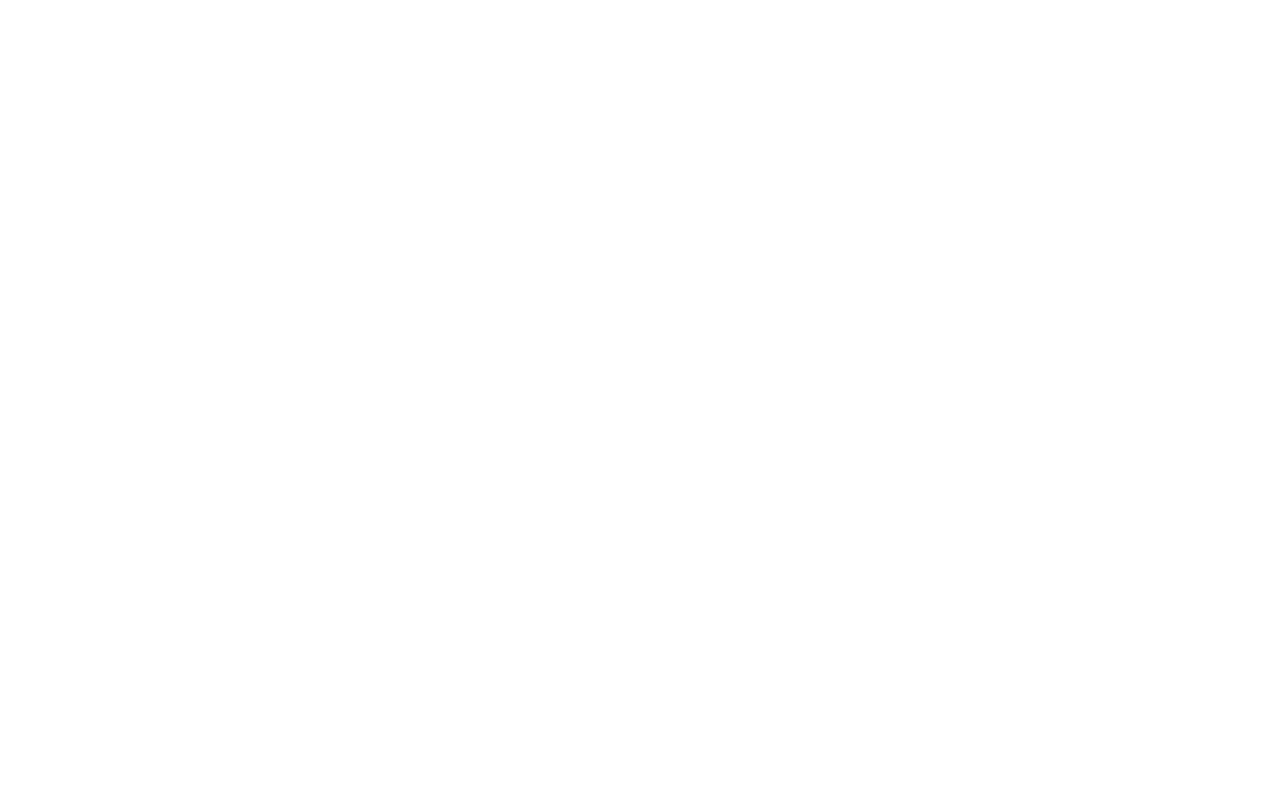
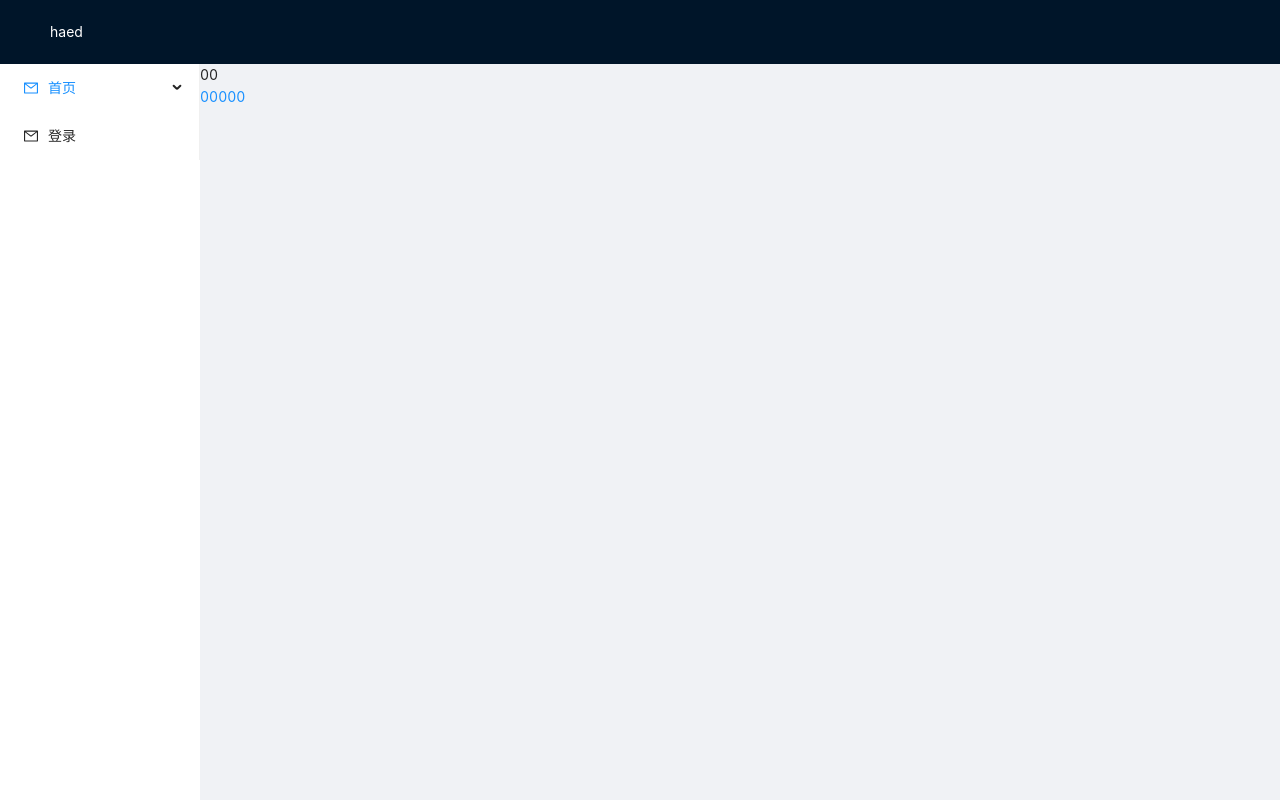
Before and after one commit to Groverjun/reactStudy, a React app: page /home/test in a window 1280 px wide. Built offline with nearby package versions, Linux system fonts and the light colour scheme.

Commit message:
路由重定向

```diff
--- a/package.json
+++ b/package.json
@@ -1,6 +1,6 @@
 {
   "name": "antd-demo",
-  "homepage":".",
+  "homepage": ".",
   "version": "0.1.0",
   "private": true,
   "dependencies": {
@@ -56,6 +56,7 @@
     "react-dom": "^16.13.1",
     "react-router-config": "^5.1.1",
     "react-router-dom": "^5.2.0",
+    "react-router-pro": "^0.0.16",
     "resolve": "1.15.0",
     "resolve-url-loader": "3.1.1",
     "sass-loader": "8.0.2",
--- a/src/App.js
+++ b/src/App.js
@@ -30,7 +30,6 @@ const renderRoutes = (routes, extraProps = {}, switchProps = {}) =>
           exact={route.exact}
           key={route.key || i}
           path={route.path}
-          exact= {route.path==='/index'?true:false}
           render={props =>
             (route.render ? (
               route.render(props)
--- a/src/layout/components/NavContend.js
+++ b/src/layout/components/NavContend.js
@@ -15,7 +15,7 @@ class NavContend extends React.Component {
 	};
 	render() {
 		const { current } = this.state;
-		const listItems = router[0].children[1].children.map(function(number){
+		const listItems = router[0].children.map(function(number){
 				if(number.children){
 					let listItemst = number.children.map(function(element){
 						return(<Menu.Item key={element.path}><Link to={element.path}>{element.title}</Link></Menu.Item>)
--- a/src/layout/index.js
+++ b/src/layout/index.js
@@ -1,10 +1,11 @@
 import React, { memo} from 'react'
 import { renderRoutes ,matchRoutes} from 'react-router-config'
-import { Route,Redirect } from 'react-router-dom';
+import { Route,Redirect ,Switch} from 'react-router-dom';
 import { Layout} from 'antd';
 import  NavContend from './components/NavContend';
 import  HeadContend from './components/HeadContend';
-
+import Home from '../views/home/index'
+import Login from '../views/login/index'
 const { Header, Content,Sider } = Layout;
 
 export default memo((props)=>{
@@ -19,8 +20,11 @@ export default memo((props)=>{
 				<NavContend/>
 			</Sider>
 			<Content>
-			{/* <Route to={props.route.children[0].path} component = {props.route.children[0].component}></Route> */}
+				<Redirect to="/home"/>
+				{/* <Route path="/" component={Home} exact route={props.route.children[0].children}/> */}
 				{renderRoutes(props.route.children)}
+				{/* <Route path="/home" component= {Home} exact></Route> */}
+				{/* {props.route.children} */}
 			</Content>
 			</Layout>
 		</Layout>
--- a/src/router/Routers.js
+++ b/src/router/Routers.js
@@ -1,6 +1,7 @@
 import React from 'react';
 import { BrowserRouter, } from 'react-router-dom';
 import { renderRoutes } from 'react-router-config';
+import {RouterPro} from "react-router-pro"
 //上面三个必不可少的,你可以对照一开始打建的项目路由引入作比较
 //这个文件就是路由分离的文件
 import {router} from './router'
--- a/src/router/router.js
+++ b/src/router/router.js
@@ -5,44 +5,85 @@ import Login from '../views/login/index'
 import Test from '../views/home/children/test'
 import Test2 from '../views/home/children/test2'
 const router = [
+    // {
+    //     path: '/',
+    //     component: App,
+    //     children:[
+    //         {
+    //             path: '/login',
+    //             title:"登录",
+    //             redirect:"/login",
+    //             exact:false,
+    //             component: Login,
+    //         },
+    //         {
+    //             path: '/index',
+    //             component:Layout ,
+    //             redirect:"/index/home",
+    //             children: [
+    //                 {
+    //                     path: '/index/home',
+    //                     title:"首页",
+    //                     component: Home,
+    //                     redirect:"/index/home/test",
+    //                     children: [
+    //                         {
+    //                             path: '/index/home/test',
+    //                             title:"test",
+    //                             exact:true,
+    //                             component: Test,
+    //                         },
+    //                         {
+    //                             path: '/index/home/test2',
+    //                             title:"test2",
+    //                             exact:false,
+    //                             component: Test2,
+    //                         }
+    //                     ]
+    //                 },
+
+    //             ]
+    //         }
+    //     ]
+    // },
+
     {
         path: '/',
-        component: App,
-        redirect:"/index",
-        children:[
-            {
-                path: '/login',
-                title:"登录",
-                redirect:"/login",
-                component: Login,
-            },
-            {
-                path: '/index',
         component:Layout ,
-                redirect:"/index/home",
         children: [
             {
-                        path: '/index/home',
+                path: '/home',
                 title:"首页",
                 component: Home,
-                        redirect:"/index/home/test",
+                redirect:"/home/test",
                 children: [
                     {
-                                path: '/index/home/test',
+                        path: '/home/test',
                         title:"test",
                         component: Test,
                     },
                     {
-                                path: '/index/home/test2',
+                        path: '/home/test2',
                         title:"test2",
                         component: Test2,
                     }
                 ]
             },
-
+            {
+                path: '/login',
+                title:"登录",
+                redirect:"/login",
+                exact:false,
+                component: Login,
+            },
         ]
-            }
-        ]
+    },
+    {
+        path: '/login',
+        title:"登录",
+        redirect:"/login",
+        exact:false,
+        component: Login,
     },
 
 ];
--- a/src/views/home/index.js
+++ b/src/views/home/index.js
@@ -1,4 +1,5 @@
 import React from 'react'
+import { Route,Redirect ,Switch} from 'react-router-dom';
 import { renderRoutes } from 'react-router-config'
 class Home extends React.Component {
     constructor(props){
@@ -6,11 +7,14 @@ class Home extends React.Component {
         this.state ={
             props:props
         }
+        console.log(props)
     }
 
     render() {
         return (
             <div>
+                00
+                <Redirect to="/home/test"/>
                 {renderRoutes(this.state.props.route.children)}
             </div>
         )
--- a/src/views/login/index.js
+++ b/src/views/login/index.js
@@ -4,7 +4,7 @@ class Login extends React.Component {
     render() {
         return (
             <div>
-                 <Link to="/home">00000</Link>
+                 <Link to="/home">Login</Link>
             </div>
         )
     }
```
Also changed, not shown: 1 other file (tests, documents, lock files or other folders). Lines whose indentation alone changed are shown as unchanged.
